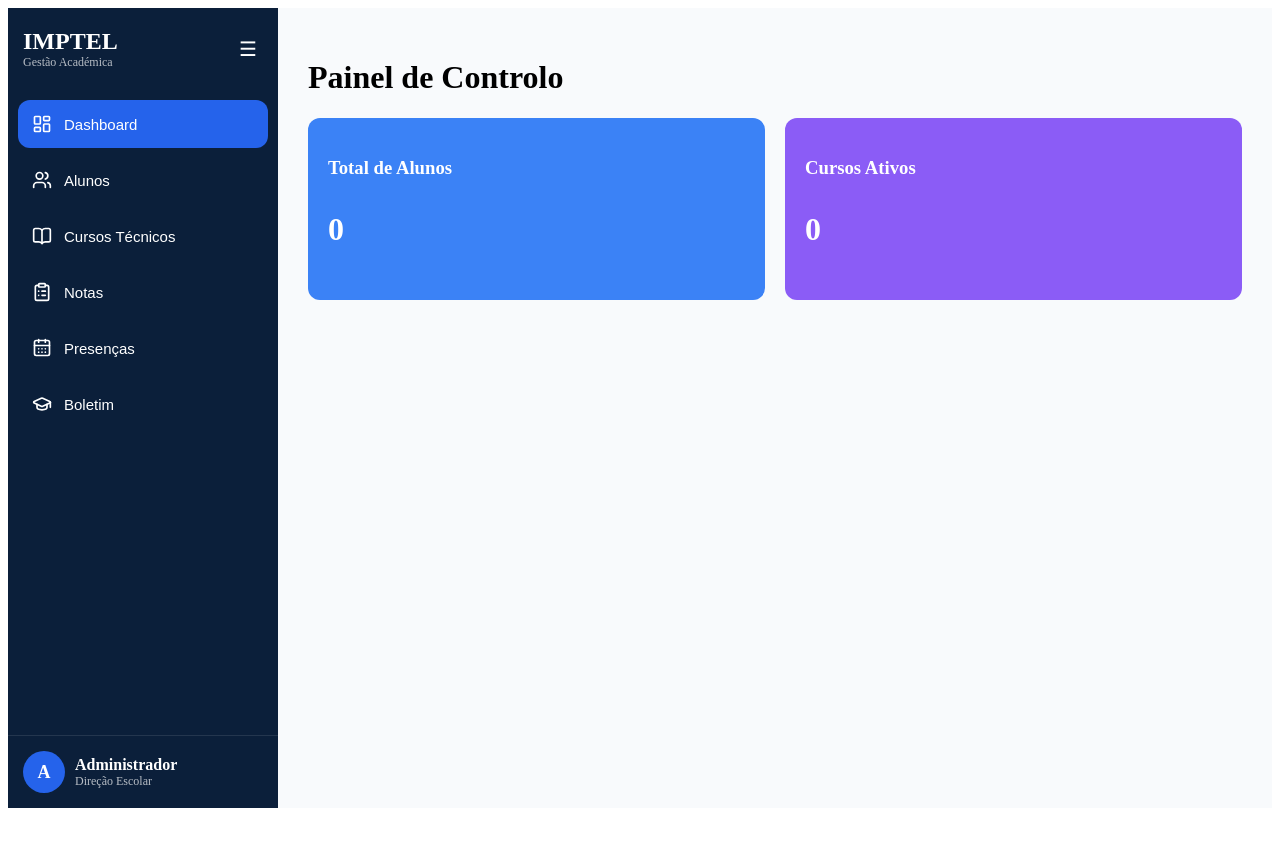
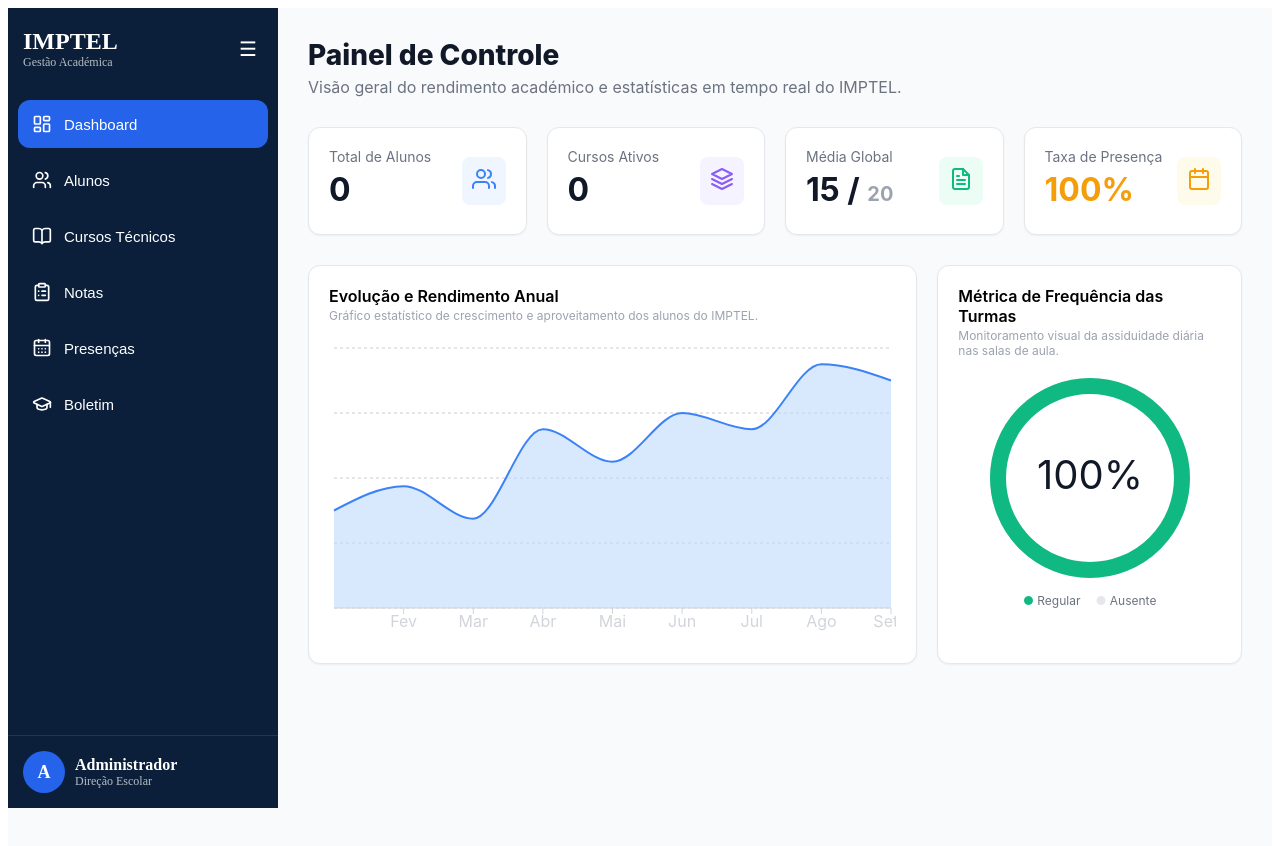
Before and after one commit to itzalexandre4-lgtm/Portal-IMPTEL, a React (Vite) app in the folder frontend/: page / in a window 1280 px wide. Shown: the top 846 px of the page. Before the commit the page ends 816 px from the top, so only its background shows below. Built offline with nearby package versions, Linux system fonts and the light colour scheme.

Commit message:
Dashboard visualizado e automatizado

```diff
--- a/frontend/src/components/UniversityDashboard.jsx
+++ b/frontend/src/components/UniversityDashboard.jsx
@@ -1,39 +1,160 @@
 import React, { useState, useEffect } from 'react';
+import { AreaChart, Area, XAxis, YAxis, CartesianGrid, Tooltip, ResponsiveContainer } from 'recharts';
+import { CircularProgressbar, buildStyles } from 'react-circular-progressbar';
+import 'react-circular-progressbar/dist/styles.css';
+import { FiUsers, FiLayers, FiFileText, FiCalendar } from 'react-icons/fi';
+
+// Dados de exemplo para o gráfico de evolução
+const performanceData = [
+  { name: 'Jan', value: 12 }, { name: 'Fev', value: 15 }, { name: 'Mar', value: 11 },
+  { name: 'Abr', value: 22 }, { name: 'Mai', value: 18 }, { name: 'Jun', value: 24 },
+  { name: 'Jul', value: 22 }, { name: 'Ago', value: 30 }, { name: 'Set', value: 28 },
+];
 
 export default function Dashboard() {
   const [stats, setStats] = useState({ total: 0, cursos: 0 });
+  const presenceRate = 100; // Taxa de presença fixa para o exemplo
 
+  // Função para ler o localStorage e atualizar os números
   const updateStats = () => {
     const saved = localStorage.getItem('listaAlunos');
     const alunos = saved ? JSON.parse(saved) : [];
+
+    // Contar total e cursos únicos
     const total = alunos.length;
     const cursos = new Set(alunos.map(a => a.curso)).size;
+
     setStats({ total, cursos });
   };
 
   useEffect(() => {
+    // Atualiza ao carregar a página
     updateStats();
+
+    // Escuta mudanças se estiverem no mesmo navegador
     window.addEventListener('storage', updateStats);
     return () => window.removeEventListener('storage', updateStats);
   }, []);
 
+  // Estilos inline baseados na foto fornecida
+  const styles = {
+    container: { padding: '30px', backgroundColor: '#f9fafb', minHeight: '100vh', fontFamily: '"Inter", sans-serif' },
+    header: { marginBottom: '30px' },
+    title: { color: '#111827', fontSize: '28px', fontWeight: '800', margin: 0 },
+    subtitle: { color: '#6b7280', marginTop: '5px' },
+    gridStats: { display: 'grid', gridTemplateColumns: 'repeat(4, 1fr)', gap: '20px', marginBottom: '30px' },
+    card: { backgroundColor: 'white', padding: '20px', borderRadius: '12px', border: '1px solid #e5e7eb', boxShadow: '0 1px 2px rgba(0,0,0,0.05)' },
+    cardStat: { display: 'flex', alignItems: 'center', justifyContent: 'space-between' },
+    iconWrapper: { padding: '10px', borderRadius: '8px' },
+    gridCharts: { display: 'grid', gridTemplateColumns: '2fr 1fr', gap: '20px' },
+    chartHeader: { marginBottom: '20px' }
+  };
+
   return (
-    <div style={{ padding: '30px' }}>
-      <h1>Painel de Controlo</h1>
-      <div style={{ display: 'flex', gap: '20px', marginTop: '20px' }}>
+    <div style={styles.container}>
+      {/* Cabeçalho */}
+      <div style={styles.header}>
+        <h1 style={styles.title}>Painel de Controle</h1>
+        <p style={styles.subtitle}>Visão geral do rendimento académico e estatísticas em tempo real do IMPTEL.</p>
+      </div>
 
-        {/* Card Total de Alunos */}
-        <div style={{ padding: '20px', background: '#3b82f6', color: 'white', borderRadius: '12px', flex: 1 }}>
-          <h3>Total de Alunos</h3>
-          <p style={{ fontSize: '32px', fontWeight: 'bold' }}>{stats.total}</p>
+      {/* Cartões de Estatísticas Dinâmicas */}
+      <div style={styles.gridStats}>
+        {/* Total de Alunos - Atualiza Automaticamente */}
+        <div style={styles.card}>
+          <div style={styles.cardStat}>
+            <div>
+              <p style={{ fontSize: '14px', color: '#6b7280', margin: 0 }}>Total de Alunos</p>
+              <p style={{ fontSize: '32px', fontWeight: 'bold', color: '#111827', margin: '5px 0' }}>{stats.total}</p>
+            </div>
+            <div style={{...styles.iconWrapper, backgroundColor: '#eff6ff', color: '#3b82f6'}}>
+              <FiUsers size={24} />
+            </div>
+          </div>
         </div>
 
-        {/* Card Cursos Ativos */}
-        <div style={{ padding: '20px', background: '#8b5cf6', color: 'white', borderRadius: '12px', flex: 1 }}>
-          <h3>Cursos Ativos</h3>
-          <p style={{ fontSize: '32px', fontWeight: 'bold' }}>{stats.cursos}</p>
+        {/* Cursos Ativos - Atualiza Automaticamente */}
+        <div style={styles.card}>
+          <div style={styles.cardStat}>
+            <div>
+              <p style={{ fontSize: '14px', color: '#6b7280', margin: 0 }}>Cursos Ativos</p>
+              <p style={{ fontSize: '32px', fontWeight: 'bold', color: '#111827', margin: '5px 0' }}>{stats.cursos}</p>
+            </div>
+            <div style={{...styles.iconWrapper, backgroundColor: '#f5f3ff', color: '#8b5cf6'}}>
+              <FiLayers size={24} />
+            </div>
+          </div>
         </div>
 
+        {/* Média Global (Exemplo Fixo) */}
+        <div style={styles.card}>
+          <div style={styles.cardStat}>
+            <div>
+              <p style={{ fontSize: '14px', color: '#6b7280', margin: 0 }}>Média Global</p>
+              <p style={{ fontSize: '32px', fontWeight: 'bold', color: '#111827', margin: '5px 0' }}>15 / <span style={{fontSize: '20px', color: '#9ca3af'}}>20</span></p>
+            </div>
+            <div style={{...styles.iconWrapper, backgroundColor: '#ecfdf5', color: '#10b981'}}>
+              <FiFileText size={24} />
+            </div>
+          </div>
+        </div>
+
+        {/* Taxa de Presença (Exemplo Fixo) */}
+        <div style={styles.card}>
+          <div style={styles.cardStat}>
+            <div>
+              <p style={{ fontSize: '14px', color: '#6b7280', margin: 0 }}>Taxa de Presença</p>
+              <p style={{ fontSize: '32px', fontWeight: 'bold', color: '#f59e0b', margin: '5px 0' }}>{presenceRate}%</p>
+            </div>
+            <div style={{...styles.iconWrapper, backgroundColor: '#fffbeb', color: '#f59e0b'}}>
+              <FiCalendar size={24} />
+            </div>
+          </div>
+        </div>
+      </div>
+
+      {/* Área de Gráficos */}
+      <div style={styles.gridCharts}>
+        {/* Gráfico de Evolução e Rendimento Anual */}
+        <div style={styles.card}>
+          <div style={styles.chartHeader}>
+            <p style={{ fontSize: '16px', fontWeight: '600', margin: 0 }}>Evolução e Rendimento Anual</p>
+            <p style={{ fontSize: '12px', color: '#9ca3af', marginTop: '2px' }}>Gráfico estatístico de crescimento e aproveitamento dos alunos do IMPTEL.</p>
+          </div>
+          <ResponsiveContainer width="100%" height={300}>
+            <AreaChart data={performanceData}>
+              <CartesianGrid strokeDasharray="3 3" vertical={false} />
+              <XAxis dataKey="name" stroke="#d1d5db" />
+              <YAxis hide />
+              <Tooltip />
+              <Area type="monotone" dataKey="value" stroke="#3b82f6" fill="#bfdbfe" fillOpacity={0.6} strokeWidth={2} />
+            </AreaChart>
+          </ResponsiveContainer>
+        </div>
+
+        {/* Métrica de Frequência das Turmas */}
+        <div style={styles.card}>
+          <div style={styles.chartHeader}>
+            <p style={{ fontSize: '16px', fontWeight: '600', margin: 0 }}>Métrica de Frequência das Turmas</p>
+            <p style={{ fontSize: '12px', color: '#9ca3af', marginTop: '2px' }}>Monitoramento visual da assiduidade diária nas salas de aula.</p>
+          </div>
+          <div style={{ width: '200px', margin: '0 auto', textAlign: 'center' }}>
+            <CircularProgressbar
+              value={presenceRate}
+              text={`${presenceRate}%`}
+              styles={buildStyles({
+                textColor: '#111827',
+                pathColor: '#10b981',
+                trailColor: '#f3f4f6',
+                strokeLinecap: 'round'
+              })}
+            />
+            <div style={{ display: 'flex', gap: '15px', fontSize: '12px', color: '#6b7280', marginTop: '15px', justifyContent: 'center' }}>
+              <span><span style={{color: '#10b981', fontWeight: 'bold'}}>●</span> Regular</span>
+              <span><span style={{color: '#e5e7eb', fontWeight: 'bold'}}>●</span> Ausente</span>
+            </div>
+          </div>
+        </div>
       </div>
     </div>
   );
```
